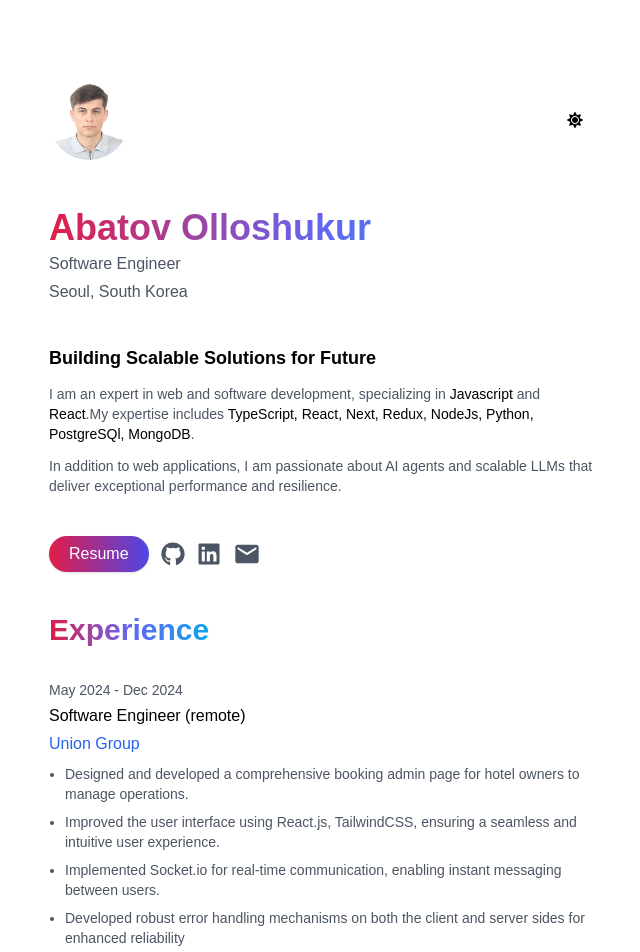
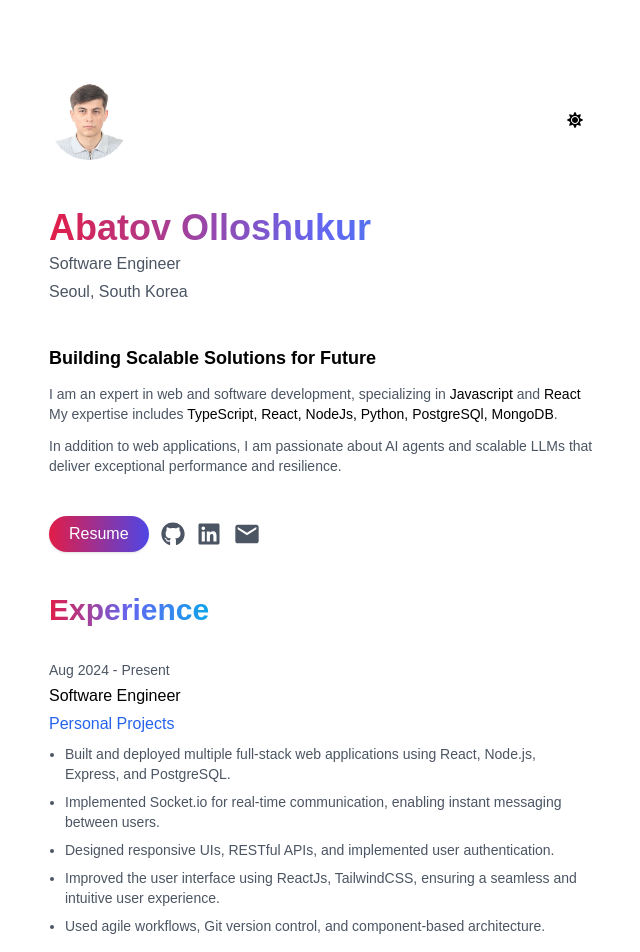
Before and after one commit to alikssant/portfolio2.0, a Next.js app: page / in a window 1280 px wide. Shown: the top 952 px of the page, without its empty margins (319-959 px from the left). Built offline with nearby package versions, Linux system fonts and the light colour scheme.

Commit message:
Resume update

```diff
--- a/app/page.tsx
+++ b/app/page.tsx
@@ -67,10 +67,10 @@ export default function Home() {
               <p className="text-gray-600 text-sm dark:text-gray-400 max-w-2x1">
                 I am an expert in web and software development, specializing in{" "}
                 <span className="text-black dark:text-white">Javascript</span>{" "}
-                and <span className="text-black dark:text-white">React</span>.My
+                and <span className="text-black dark:text-white">React</span>  My
                 expertise includes{" "}
                 <span className="text-black dark:text-white">
-                  TypeScript, React, Next, Redux, NodeJs, Python, PostgreSQl,
+                  TypeScript, React, NodeJs, Python, PostgreSQl,
                   MongoDB
                 </span>
                 .
@@ -133,41 +133,33 @@ export default function Home() {
               <div className="flex items-center justify-between">
                 <div className="space-y-1">
                   <p className="text-sm text-gray-600 dark:text-gray-400">
-                    May 2024 - Dec 2024
+                    Aug 2024 - Present
                   </p>
-                  <p className="font-medium">Software Engineer (remote)</p>
+                  <p className="font-medium">Software Engineer</p>
                   <p className="text-blue-600 dark:text-blue-400">
-                  Union Group
+                  Personal Projects
                   </p>
                 </div>
               </div>
 
               <div className="text-gray-600 dark:text-gray-400 text-sm">
                 <ul className="ml-4 list-disc space-y-2">
+
                   <li>
-
-                    Designed and developed a comprehensive booking admin page for
-                hotel owners to manage operations.
-                  </li>
-                  <li>
-                  Improved the
-                user interface using React.js, TailwindCSS, ensuring a seamless and
-                intuitive user experience.
+                  Built and deployed multiple full-stack web applications using React, Node.js, Express, and PostgreSQL.
                   </li>
                   <li>
                   Implemented Socket.io for real-time
                   communication, enabling instant messaging between users.
                   </li>
                   <li>
-                  Developed robust error handling mechanisms on both the client
-                  and server sides for enhanced reliability
+                  Designed responsive UIs, RESTful APIs, and implemented user authentication.
                   </li>
                   <li>
-                  Improved overall functionality and user experience. Created
-                  landing pages and updated the styles of various pages.
+                  Improved the user interface using ReactJs, TailwindCSS, ensuring a seamless and intuitive user experience.
                   </li>
                   <li>
-                    Integrated APIs for authentication, content delivery, and various services.
+                  Used agile workflows, Git version control, and component-based architecture.
 
                   </li>
                 </ul>
@@ -181,10 +173,10 @@ export default function Home() {
                     Sep 2023 - Dec 2023
                   </p>
                   <p className="font-medium">
-                    Frontend Engineer
+
                   </p>
                   <p className="text-blue-600 dark:text-blue-400">
-                    Union Group
+
                   </p>
                 </div>
               </div>
```
Also changed, not shown: 2 other files (tests, documents, lock files or other folders).
